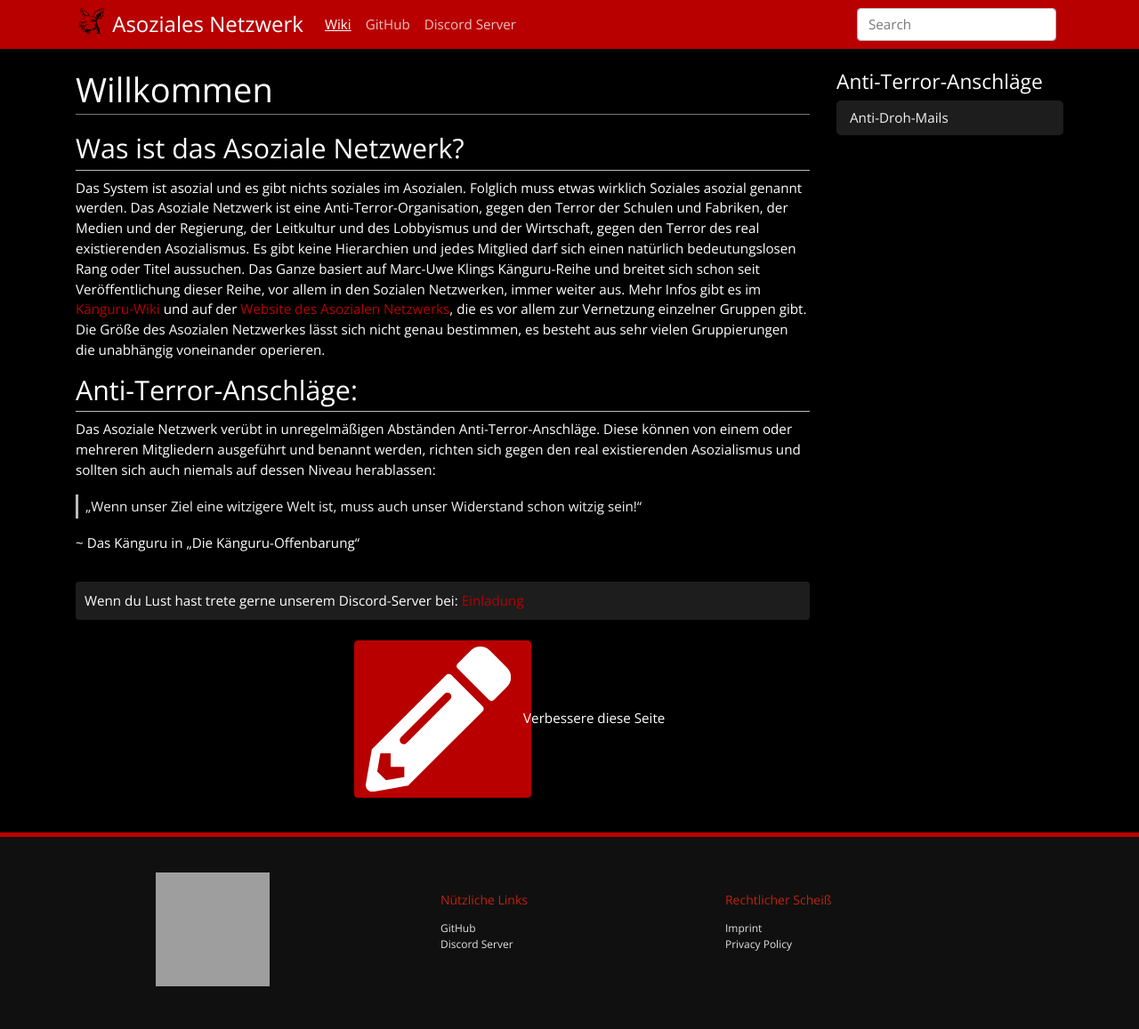
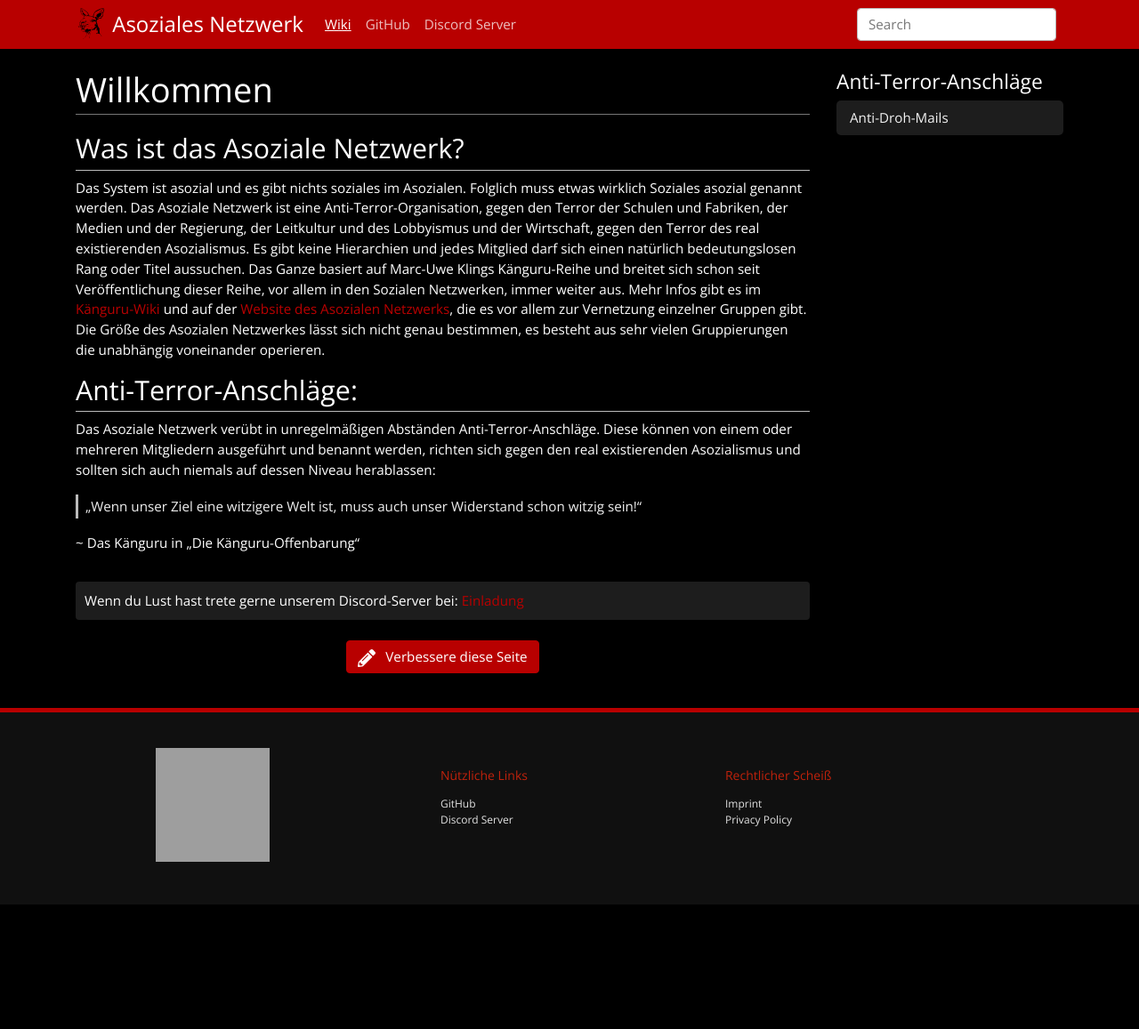
Before and after one commit to asozialesnetzwerk/asozialesnetzwerk.github.io, a Jekyll site: the page built from _wiki/wiki-seite.md, in a window 1280 px wide. Shown: the whole page at 89% size. Built offline with Jekyll 4.4.1, drawn with Linux system fonts in a browser that asks for light colours; after the commit the page ends 1017 px from its top, so only the background shows below that; grey boxes are pictures that could not be loaded.

Commit message:
fix pencil icon

```diff
--- a/_layouts/wiki.html
+++ b/_layouts/wiki.html
@@ -39,7 +39,7 @@
             <p class="text-center">
                 <br>
                 <a class="btn btn-primary" target="_blank" href="https://github.com/asozialesnetzwerk/asozialesnetzwerk.github.io/blob/master/{{ page.path }}" role="button">
-                    <svg focusable="false" style="margin-right: 10px" xmlns="http://www.w3.org/2000/svg" viewBox="0 0 512 512">
+                    <svg focusable="false" style="margin-right: 7px" width="20px" height="20px" xmlns="http://www.w3.org/2000/svg" viewBox="0 0 512 512">
                         <path fill="white" d="M497.9 142.1l-46.1 46.1c-4.7 4.7-12.3 4.7-17 0l-111-111c-4.7-4.7-4.7-12.3 0-17l46.1-46.1c18.7-18.7 49.1-18.7 67.9 0l60.1 60.1c18.8 18.7 18.8 49.1 0 67.9zM284.2 99.8L21.6 362.4.4 483.9c-2.9 16.4 11.4 30.6 27.8 27.8l121.5-21.3 262.6-262.6c4.7-4.7 4.7-12.3 0-17l-111-111c-4.8-4.7-12.4-4.7-17.1 0zM124.1 339.9c-5.5-5.5-5.5-14.3 0-19.8l154-154c5.5-5.5 14.3-5.5 19.8 0s5.5 14.3 0 19.8l-154 154c-5.5 5.5-14.3 5.5-19.8 0zM88 424h48v36.3l-64.5 11.3-31.1-31.1L51.7 376H88v48z"></path>
                     </svg>
                     Verbessere diese Seite
```
